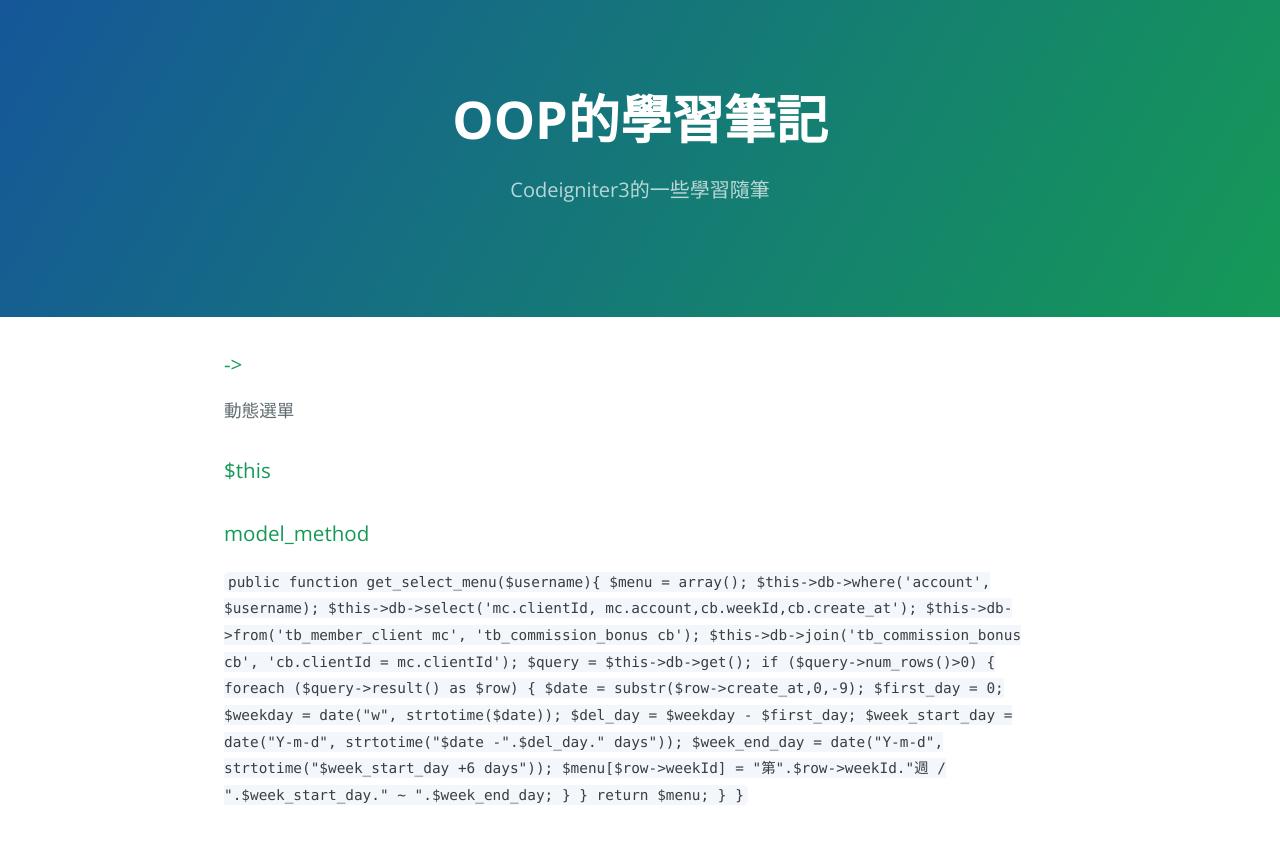
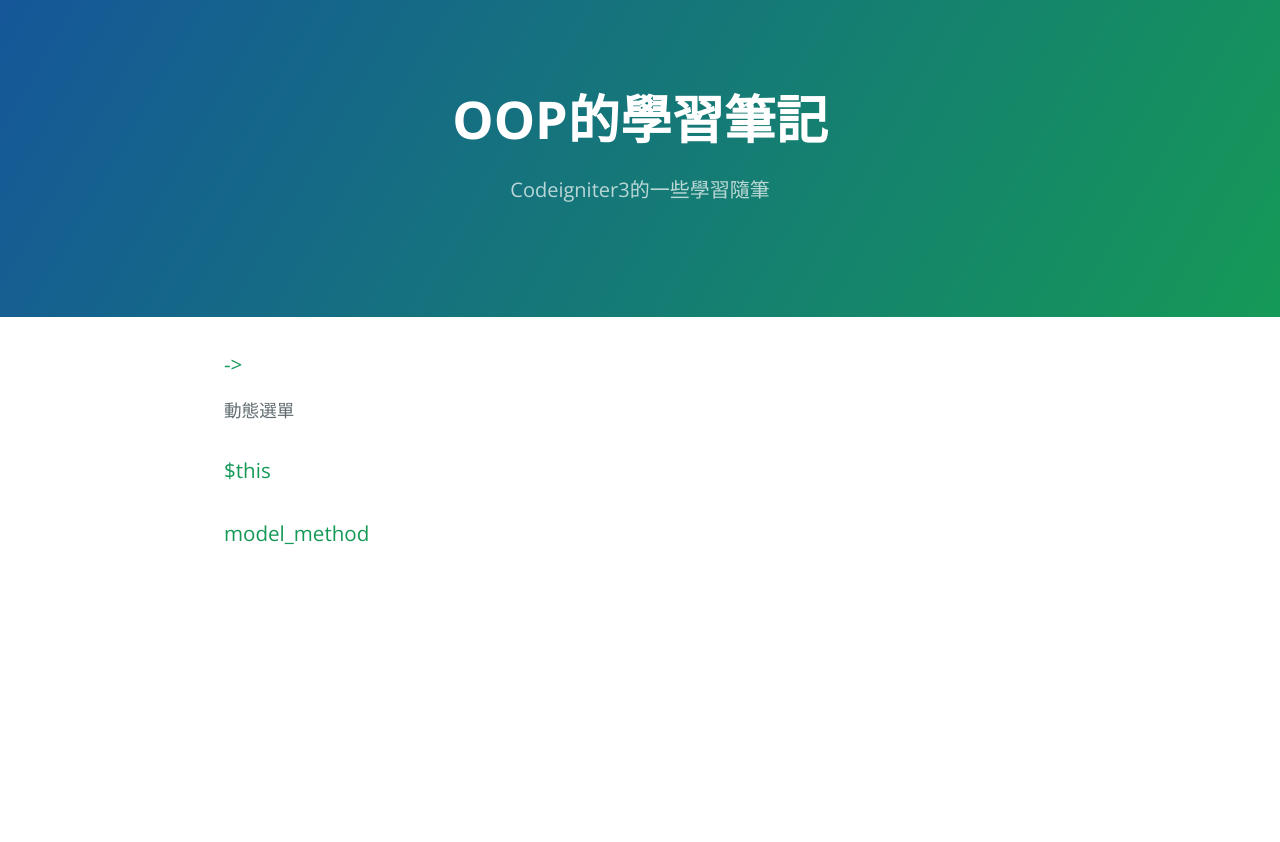
Before and after one commit to hmj1026/paul, a plain HTML site: page php/ci.html in a window 1280 px wide. After the commit the page ends 800 px from the top, so only its background shows below. Drawn offline with nearby package versions, Linux system fonts and the light colour scheme.

Commit message:
gist test

```diff
--- a/php/ci.html
+++ b/php/ci.html
@@ -34,45 +34,7 @@
 	<a id="" class="anchor" href="#" aria-hidden="true"><span aria-hidden="true" class="octicon octicon-link"></span></a>model_method</h3>
 
 	<p>
-		<code>
-
-		public function get_select_menu($username){
-
-        $menu = array();
-
-        $this->db->where('account', $username);
-
-        $this->db->select('mc.clientId, mc.account,cb.weekId,cb.create_at');
-
-        $this->db->from('tb_member_client mc', 'tb_commission_bonus cb');
-        $this->db->join('tb_commission_bonus cb', 'cb.clientId = mc.clientId');
-
-        $query = $this->db->get();
-
-       if ($query->num_rows()>0) {
-
-           foreach ($query->result() as $row) {
-
-               $date = substr($row->create_at,0,-9);
-
-               $first_day = 0;
-
-               $weekday = date("w", strtotime($date));
-               $del_day = $weekday - $first_day;
-
-               $week_start_day = date("Y-m-d", strtotime("$date -".$del_day." days"));
-               $week_end_day = date("Y-m-d", strtotime("$week_start_day +6 days"));
-
-               $menu[$row->weekId] = "第".$row->weekId."週 / ".$week_start_day." ~ ".$week_end_day;
-
-           }
-
-       }
-
-        return $menu;
-    }
-
-    }</code>
+		<script src="https://gist.github.com/hmj1026/9a7b59baea2e48e21dba4cc7d1157385.js"></script>
 
 	</p>
 
```
